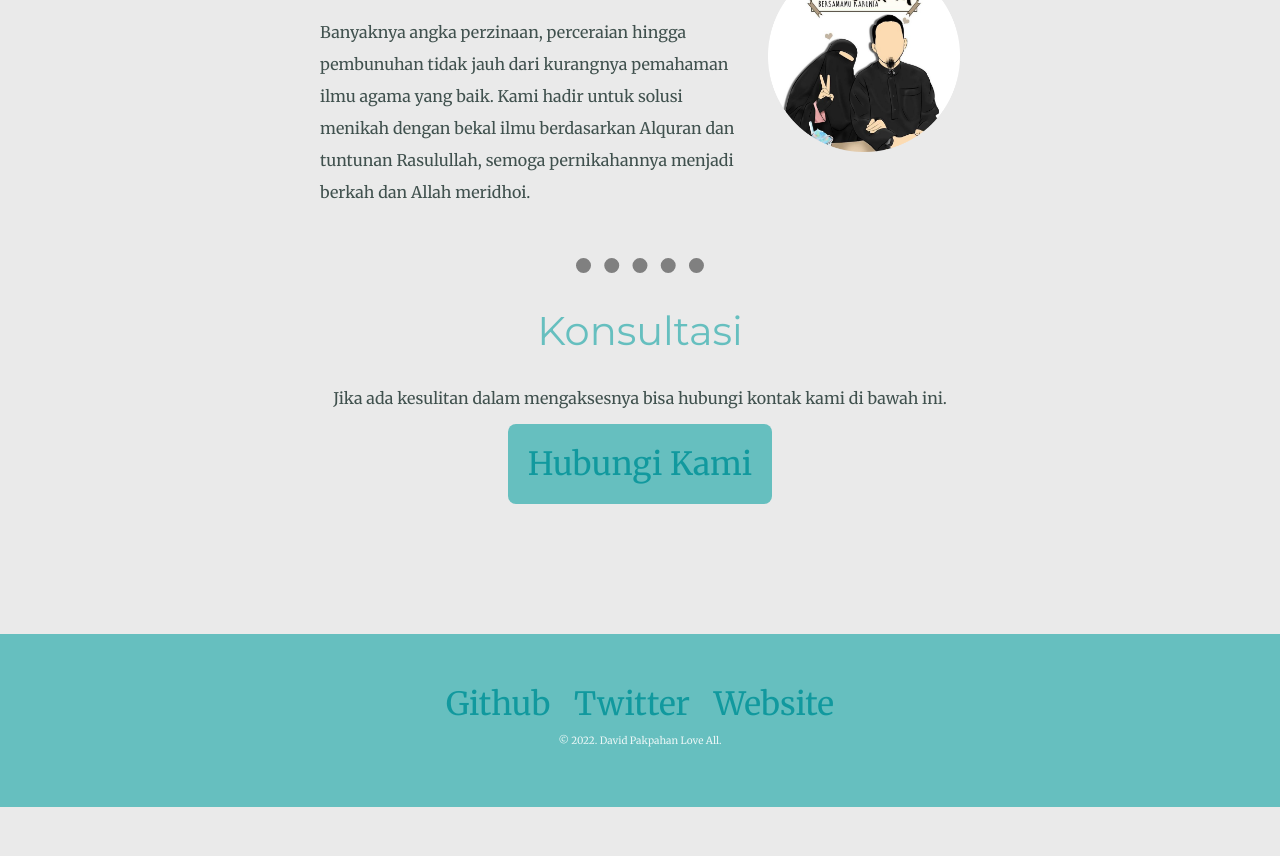
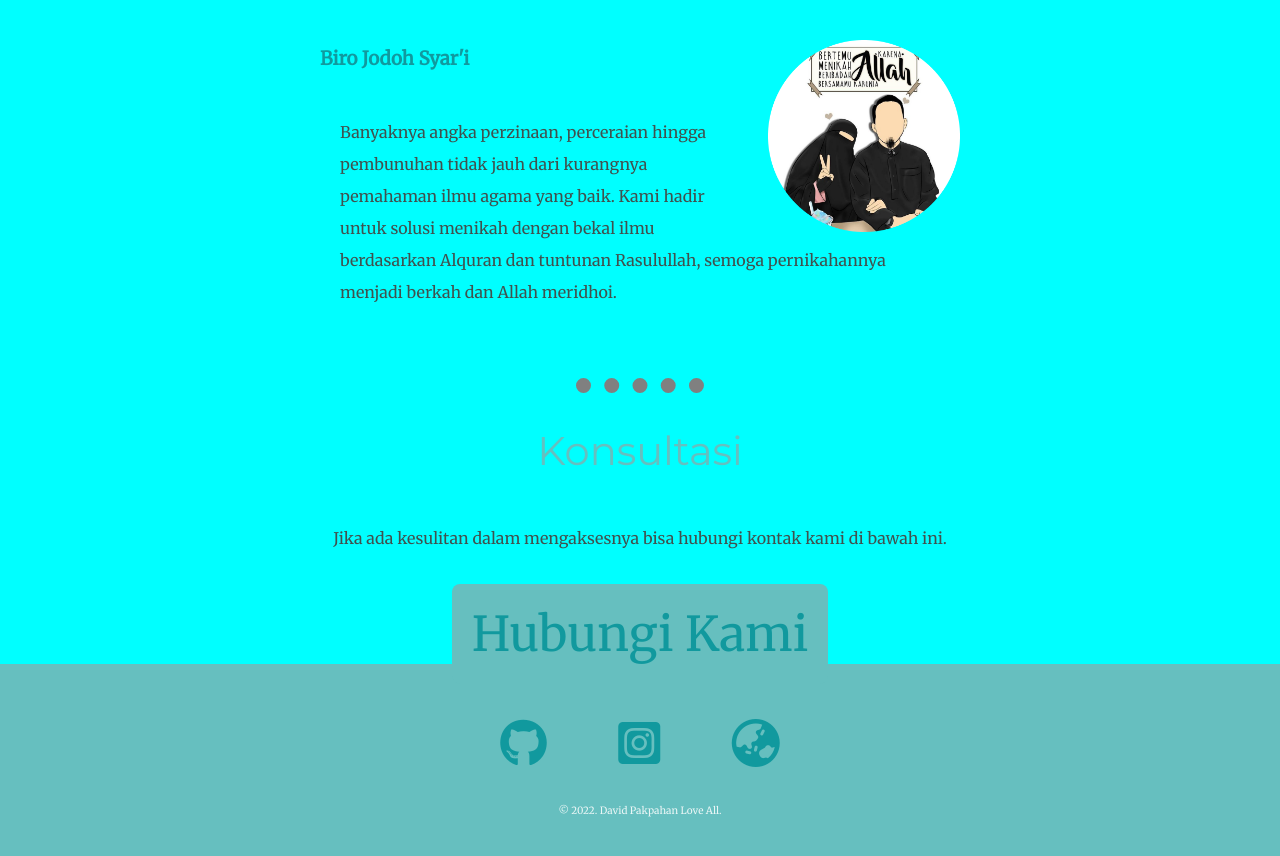
Before and after one commit to davidpakpahan/personalwebsite, a plain HTML site: page index.html in a window 1280 px wide. Shown: the part 1890-2746 px from the top of the page. Before the commit the page ends 2697 px from the top, so only its background shows below. Drawn offline with Linux system fonts and the light colour scheme.

Commit message:
Revisi warna konten, logo media sosial di bagian footer

```diff
--- a/css/style.css
+++ b/css/style.css
@@ -9,6 +9,10 @@ body {
   background-color: #EAF6F6;
   position: relative;
   padding-top: 100px;
+}
+
+.middle-container {
+  background-color: aqua;
 }
 
 h1 {
@@ -52,9 +56,9 @@ h3 {
 
 a {
   color: #11999E;
-  font-size: 2rem;
+  font-size: 3rem;
   text-decoration: none;
-  padding: 10px;
+  padding: 30px;
 }
 a:hover {
   color: white;
@@ -81,12 +85,12 @@ a:hover {
 
 p {
   color: #40514E;
+  padding: 20px;
 }
 
 .bottom-container {
   background-color: #66BFBF;
   padding: 50px;
-  margin-top: 150px;
 }
 
 .name-footer {
@@ -102,7 +106,7 @@ p {
 }
 
 .btn:hover {
-  color: grey;
+  color: white;
 }
 
 hr {
--- a/index.html
+++ b/index.html
@@ -9,6 +9,7 @@
   <link rel="preconnect" href="https://fonts.googleapis.com">
   <link rel="preconnect" href="https://fonts.gstatic.com" crossorigin>
   <link href="https://fonts.googleapis.com/css2?family=Merriweather&family=Montserrat&family=Sacramento&display=swap" rel="stylesheet">
+  <link rel="stylesheet" href="https://cdnjs.cloudflare.com/ajax/libs/font-awesome/6.0.0/css/all.min.css"/>
   <title>David Pakpahan</title>
 </head>
 <body>
@@ -44,13 +45,19 @@
   <div class="contact-me">
     <h2>Konsultasi</h2>
     <p>Jika ada kesulitan dalam mengaksesnya bisa hubungi kontak kami di bawah ini.</p><br />
-    <a class="btn" href="mailto:name@email.com">Hubungi Kami</a>
+    <a class="btn" href="mailto:davidpakpahan.webdev@gmail.com">Hubungi Kami</a>
   </div>
 </div>
 <div class="bottom-container">
-  <a class="footer-link" href="https://github.com/davidpakpahan">Github</a>
-  <a class="footer-link" href="https://twitter.com/">Twitter</a>
-  <a class="footer-link" href="https://davidpakpahan.github.io/personalwebsite/">Website</a>
+  <a class="footer-link" href="https://github.com/davidpakpahan">
+<i class="fa-brands fa-github"></i>
+  </a>
+  <a class="footer-link" href="https://www.instagram.com/davidpakpahannn/">
+<i class="fa-brands fa-instagram-square"></i>
+  </a>
+  <a class="footer-link" href="https://davidpakpahan.github.io/personalwebsite/">
+<i class="fa-solid fa-earth-asia"></i>
+  </a>
   <p class="name-footer">© 2022. David Pakpahan Love All.</p>
 </div>
 </body>
```
